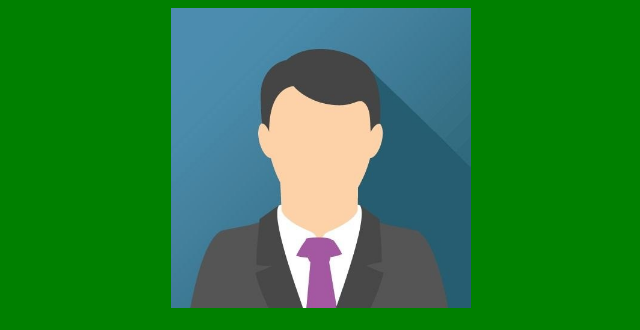
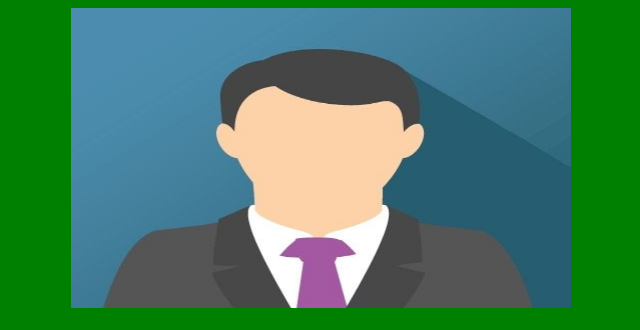
Before and after one commit to Rohith-1-kumar/html-basics, a plain HTML site: page index.html in a window 1280 px wide. Shown: the top 330 px of the page, without its empty margins (319-959 px from the left). Drawn offline with Linux system fonts and the light colour scheme.

Commit message:
Rename html basics.html to index.html to fix 404 deployment error

```diff
--- a/html basics.html
+++ b/index.html
@@ -5,7 +5,7 @@
 </head>
 <body bgcolor="green">
     <center>
-        <img src="photo_2026-07-24_22-23-53.jpg" wiodth="500" height="300">
+        <img src="photo_2026-07-24_22-23-53.jpg" width="500" height="300">
     <h1>Hello</h1>
     <p>Its my first html page i had developed</p>
     <h1>Name : Rohith </h1>
```
